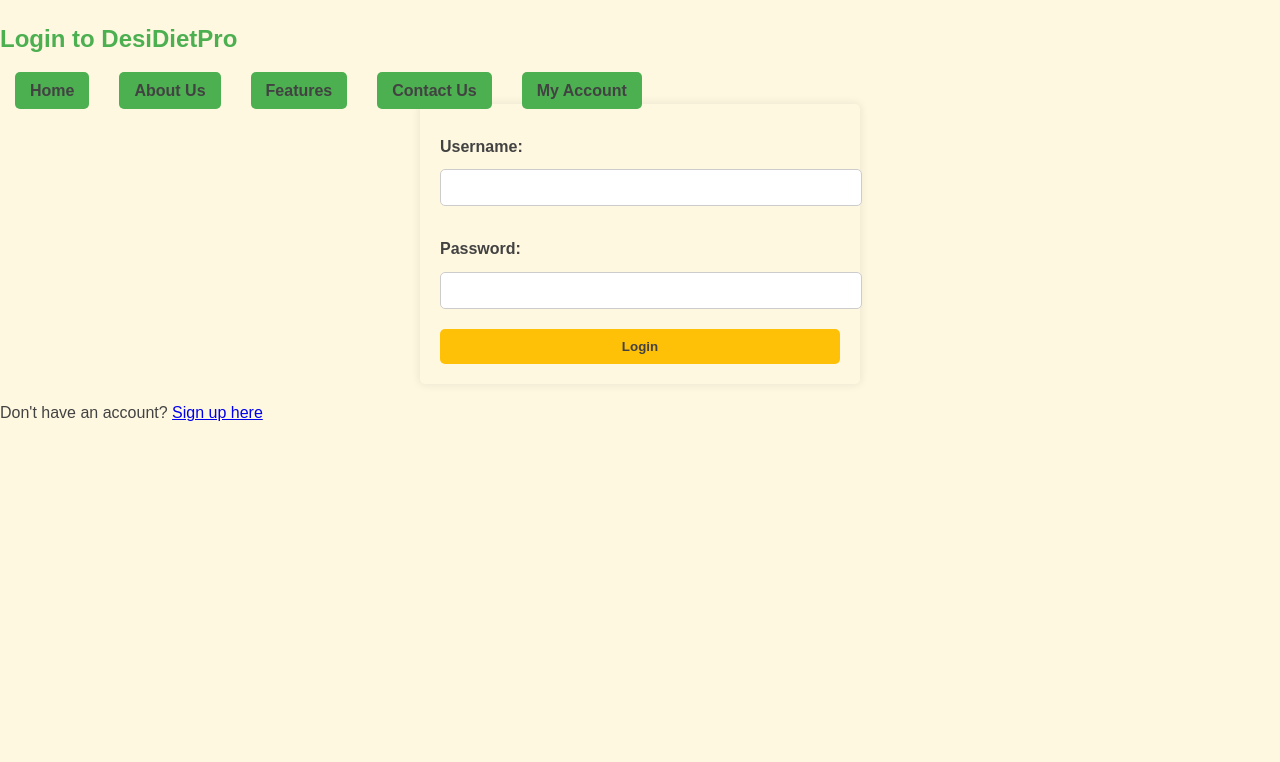
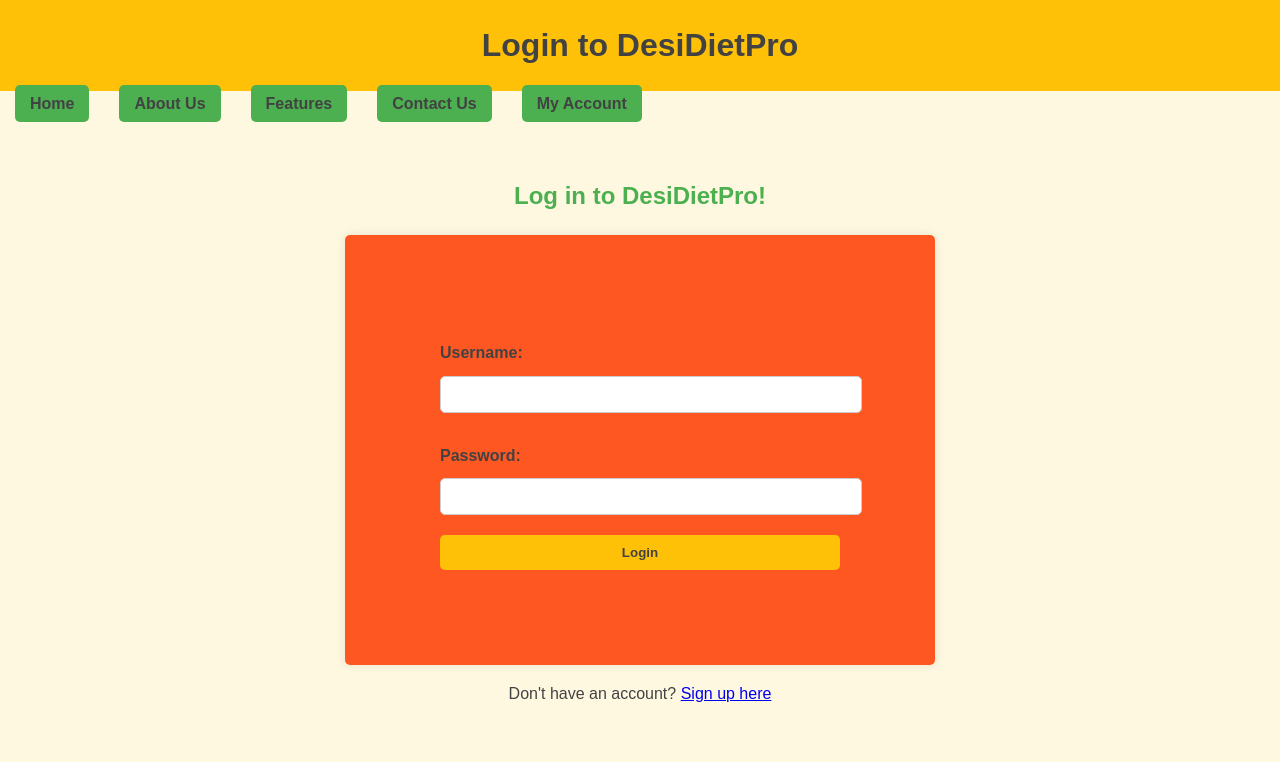
Before and after one commit to Kesh0707/Kesh0707.github.io, a PHP site: page /myaccount.html in a window 1280 px wide. Shown: the top 762 px of the page. Run offline with PHP 8.4, Linux system fonts and the light colour scheme.

Commit message:
cleaning up CSS

```diff
--- a/DesiDietPro/myaccount.html
+++ b/DesiDietPro/myaccount.html
@@ -7,9 +7,9 @@
     <title>Login - DesiDietPro</title>
 </head>
 <body>
-
-        <h2>Login to DesiDietPro</h2>
-
+        <header>
+        <h1>Login to DesiDietPro</h1>
+        </header>
         <nav>
             <ul>
                 <li><a href="index.html">Home</a></li>
@@ -20,6 +20,8 @@
             </ul>
         </nav>
 
+    <Section>
+        <h2>Log in to DesiDietPro!</h2>
         <form action="#">
             <label for="username">Username:</label>
             <input type="text" id="username" name="username" required>
@@ -30,6 +32,6 @@
             <button type="submit">Login</button>
         </form>
         <p>Don't have an account? <a href="#">Sign up here</a></p>
-    </div>
+    </Section>
 </body>
 </html>
--- a/DesiDietPro/styles.css
+++ b/DesiDietPro/styles.css
@@ -10,8 +10,8 @@ body {
 
 /* Header Styles */
 header {
-    background-color: #FFC107; /* Turmeric Yellow */
-    color: #424242; /* Dark Charcoal text */
+    background-color: #FFC107;
+    color: #424242;
     text-align: center;
     padding: 20px;
 }
@@ -78,15 +84,15 @@ section {
 }
 
 h2 {
-    color: #4CAF50; /* Deep Green for section headings */
+    color: #4CAF50;
 }
 
 /* Form Styles */
 form {
     margin: 0 auto;
     max-width: 400px;
-    background-color: #FFF8E1; /* Light Cream */
-    padding: 20px;
+    background-color: #FF5722 ;
+    padding: 95px;
     border-radius: 5px;
     box-shadow: 0 0 10px rgba(0, 0, 0, 0.1);
 }
@@ -112,10 +118,10 @@ form textarea {
 }
 
 form button {
-    background-color: #FFC107; /* Turmeric Yellow */
-    color: #424242; /* Dark Charcoal */
+    background-color: #FFC107;
+    color: #424242;
     border: none;
-    padding: 10px 20px;
+    padding: 10px px;
     cursor: pointer;
     font-weight: bold;
     border-radius: 5px;
```
Also changed, not shown: other parts of DesiDietPro/styles.css (+24 -44 lines), DesiDietPro/index.html (indentation only).
